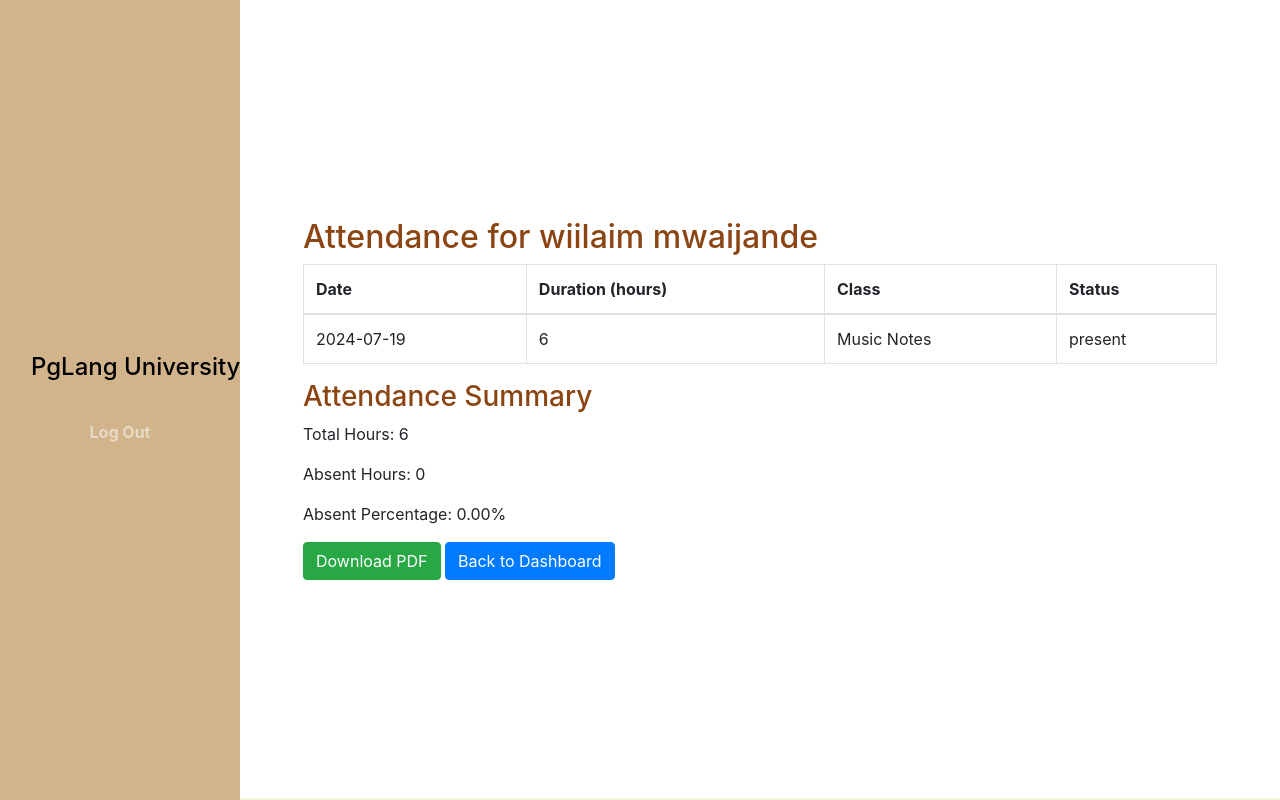
After one commit to krosseyez/QR-code-based-school-attendance-system, a PHP site: page /PHP/viewA.php in a window 1280 px wide. The commit adds this page. Run offline with PHP 8.4, Linux system fonts and the light colour scheme; a user stored in the database is signed in; data comes from the database, SQL or seed files in the repository.

Commit message:
Added features to the student Dashboard

```diff
--- a/PHP/stdDashboard.php
+++ b/PHP/stdDashboard.php
@@ -97,19 +97,19 @@ require_once 'includes/dbcon.inc.php';
         <!--//QR CODE-->
 
         <!--ATTENDNACE-->
-<!--      <section id="attendance" class="full-height px-lg-5">
+    <section id="attendance" class="full-height px-lg-5">
             <div class="container">
                 <div class="justify-content-center text-center " data-aos="fade-up">
                     <h1 class="text-brand">Attendance</h1>
                     <div class="row ">
                         <div class="col-12 pb-4" data-aos="fade-up">
                             <h6 class="text-brand">View your attendance</h6>
-                            <a href="viewA.php" class="btn btn-primary">View Attendance</a>
+                            <a href="viewA.php" class="btn btn-brand fw-bold">View Attendance</a>
                         </div>
                     </div>
                 </div>
             </div>
-        </section>  -->
+        </section>
         <!--//STUDENT-->
 
 
--- /dev/null
+++ b/PHP/viewA.php
@@ -0,0 +1,121 @@
+<?php
+require_once 'includes/config.inc.php';
+require_once 'includes/dbcon.inc.php';
+
+// Check if the user is logged in and is a student
+if (!isset($_SESSION['student_id'])) {
+    die("You must be logged in to view your attendance.");
+}
+
+$studentID = $_SESSION['student_id'];
+
+// Fetch student details
+$query = "SELECT firstName, lastName FROM student WHERE studentID = ?";
+$stmt = $pdo->prepare($query);
+$stmt->execute([$studentID]);
+$student = $stmt->fetch(PDO::FETCH_ASSOC);
+
+if (!$student) {
+    die("Student not found.");
+}
+
+// Fetch attendance details
+$query = "SELECT a.date, a.duration, a.status, c.className
+          FROM attendance a
+          JOIN classes c ON a.classID = c.classID
+          WHERE a.studentID = ?";
+$stmt = $pdo->prepare($query);
+$stmt->execute([$studentID]);
+$attendances = $stmt->fetchAll(PDO::FETCH_ASSOC);
+
+// Calculate total and absent hours
+$totalHours = 0;
+$absentHours = 0;
+
+foreach ($attendances as $attendance) {
+    $totalHours += $attendance['duration'];
+    if ($attendance['status'] == 'absent') {
+        $absentHours += $attendance['duration'];
+    }
+}
+
+$absentPercentage = $totalHours > 0 ? ($absentHours / $totalHours) * 100 : 0;
+?>
+
+<!DOCTYPE html>
+<html lang="en">
+<head>
+    <meta charset="UTF-8">
+    <meta name="viewport" content="width=device-width, initial-scale=1.0">
+    <title>Student Attendance</title>
+    <link rel="stylesheet" href="..\CSS\styleD.css">
+    <link rel="stylesheet" href="https://stackpath.bootstrapcdn.com/bootstrap/4.3.1/css/bootstrap.min.css">
+</head>
+<body>
+
+<nav class="navbar navbar-expand-lg navbar-dark fixed-top">
+        <div class="container flex-lg-column">
+            <a class="navbar-brand mx-lg-auto mb-lg-4" href="#">
+                <span class="h4 fw-bold" style="color:black;">PgLang University</span>
+            </a>
+            <button class="navbar-toggler" type="button" data-bs-toggle="collapse" data-bs-target="#navbarNav"
+                aria-controls="navbarNav" aria-expanded="false" aria-label="Toggle navigation">
+                <span class="navbar-toggler-icon"></span>
+            </button>
+            <div class="collapse navbar-collapse" id="navbarNav">
+                <ul class="navbar-nav ms-auto flex-lg-column text-lg-center">
+                    <li class="nav-item">
+                        <a class="nav-link" href="includes/logout.php">Log Out</a>
+                    </li>
+                </ul>
+            </div>
+        </div>
+    </nav>
+
+<div class="content-wrapper">
+
+<section class="full-height px-lg-5">
+<div class="container">
+    <div class="row">
+        <div class="col-12">
+        <h2>Attendance for <?php echo htmlspecialchars($student['firstName'] . ' ' . $student['lastName']); ?></h2>
+        <table class="table table-bordered">
+            <thead>
+                <tr>
+                    <th>Date</th>
+                    <th>Duration (hours)</th>
+                    <th>Class</th>
+                    <th>Status</th>
+                </tr>
+            </thead>
+            <tbody>
+                <?php foreach ($attendances as $attendance): ?>
+                    <tr>
+                        <td><?php echo htmlspecialchars($attendance['date']); ?></td>
+                        <td><?php echo htmlspecialchars($attendance['duration']); ?></td>
+                        <td><?php echo htmlspecialchars($attendance['className']); ?></td>
+                        <td><?php echo htmlspecialchars($attendance['status']); ?></td>
+                    </tr>
+                <?php endforeach; ?>
+            </tbody>
+        </table>
+
+        <h3>Attendance Summary</h3>
+        <p>Total Hours: <?php echo $totalHours; ?></p>
+        <p>Absent Hours: <?php echo $absentHours; ?></p>
+        <p>Absent Percentage: <?php echo number_format($absentPercentage, 2); ?>%</p>
+
+        <a href="includes/download.inc.php?studentID=<?php echo urlencode($studentID); ?>" class="btn btn-success">Download PDF</a>
+        <a href="stdDashboard.php" class="btn btn-primary">Back to Dashboard</a>
+        </div>
+    </div>
+</div>
+</section>
+
+</div>
+
+<script src="https://code.jquery.com/jquery-3.3.1.slim.min.js"></script>
+<script src="https://cdnjs.cloudflare.com/ajax/libs/popper.js/1.14.7/umd/popper.min.js"></script>
+<script src="https://stackpath.bootstrapcdn.com/bootstrap/4.3.1/js/bootstrap.min.js"></script>
+</body>
+</html>
```
